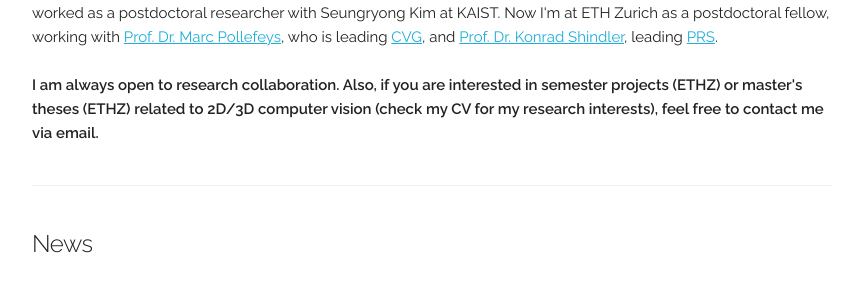
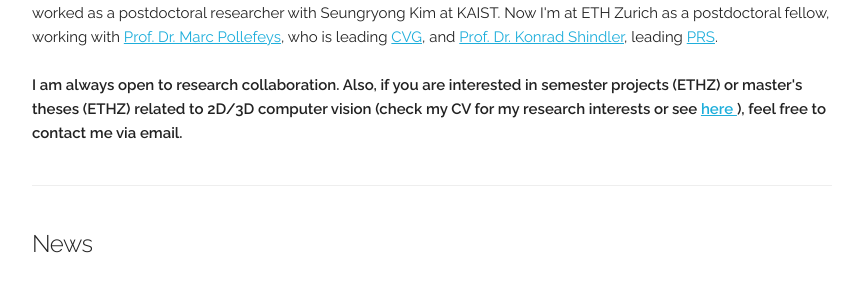
Before and after one commit to jang-1996/jang-1996.github.io, a Jekyll site: the page built from index.html, in a window 1280 px wide and 900 px high, scrolled down 351 px. Shown: the part 184-470 px from the top of the window, without its empty margins (208-1071 px from the left). Built offline with Jekyll 4.4.1, drawn with Linux system fonts in a browser that asks for light colours; some web fonts are replaced.

Commit message:
Update index.html

```diff
--- a/index.html
+++ b/index.html
@@ -9,7 +9,7 @@
   I worked as a postdoctoral researcher with Seungryong Kim at KAIST. Now I'm at ETH Zurich as a postdoctoral fellow, working with <a href="https://people.inf.ethz.ch/marc.pollefeys/">Prof. Dr. Marc Pollefeys</a>, who is leading <a href="https://cvg.ethz.ch/"> CVG</a>, and <a href="https://prs.igp.ethz.ch/group/people/person-detail.schindler.html"> Prof. Dr. Konrad Shindler</a>, leading  <a href="https://prs.igp.ethz.ch/"> PRS</a>.
 
   <br><br>
-  <b>I am always open to research collaboration. Also, if you are interested in semester projects (ETHZ) or master's theses (ETHZ) related to 2D/3D computer vision (check my CV for my research interests), feel free to contact me via email.</b>
+  <b>I am always open to research collaboration. Also, if you are interested in semester projects (ETHZ) or master's theses (ETHZ) related to 2D/3D computer vision (check my CV for my research interests or see <a href="https://cvg.ethz.ch/opportunities/">here </a> ), feel free to contact me via email.</b>
 
 </div>
 
```
